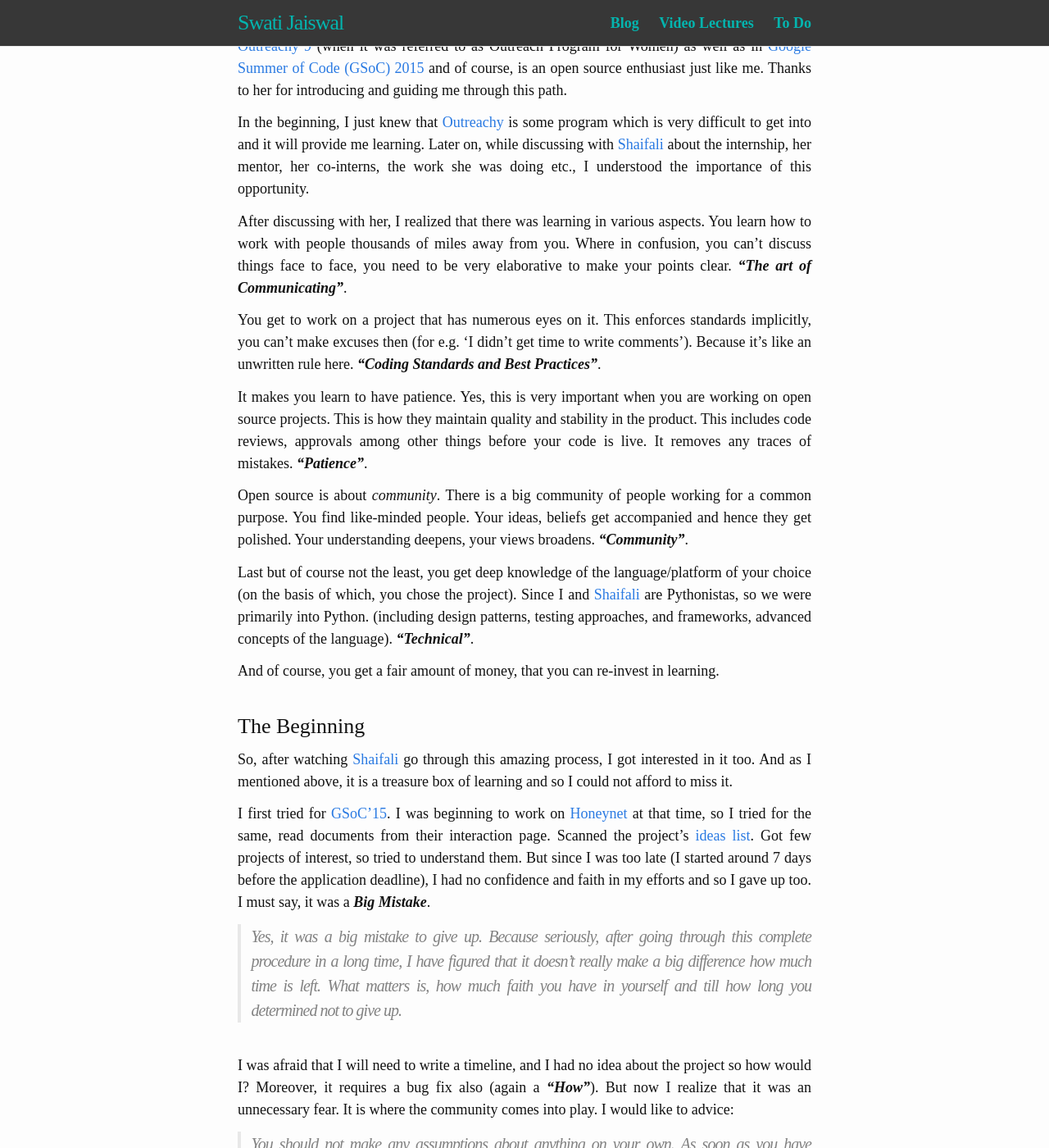
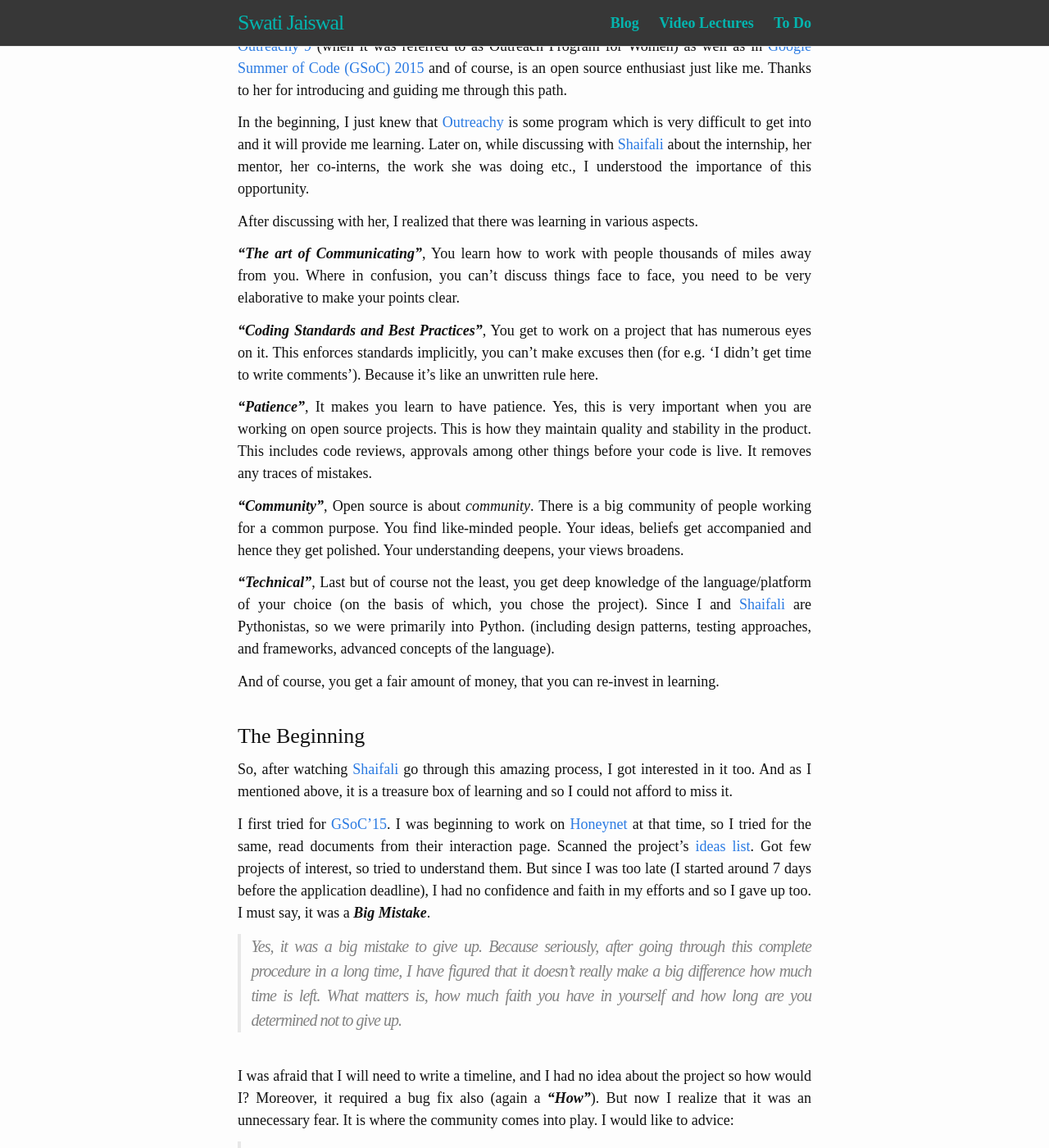
Before and after one commit to curioswati-zz/curioswati.github.io, a Jekyll site: the page built from _posts/2016-05-17-dont-give-up-till-you-get-in.md, in a window 1280 px wide and 1400 px high, scrolled down 447 px. Shown: the whole window at 82% size. Built offline with Jekyll 4.4.1, drawn with Linux system fonts in a browser that asks for light colours; some of the changed text lies outside the part shown.

Commit message:
few more modifications

```diff
--- a/_posts/2016-05-17-dont-give-up-till-you-get-in.md
+++ b/_posts/2016-05-17-dont-give-up-till-you-get-in.md
@@ -24,26 +25,29 @@ In the beginning, I just knew that [Outreachy](https://www.gnome.org/outreachy/)
 Later on, while discussing with [Shaifali](https://exploreshaifali.github.io) about the internship, her mentor, her co-interns, the work she was doing etc.,
 I understood the importance of this opportunity.
 
-After discussing with her, I realized that there was learning in various aspects. You learn how to work with people thousands of miles away from you.
+After discussing with her, I realized that there was learning in various aspects.
+
+_**"The art of Communicating"**_,
+ You learn how to work with people thousands of miles away from you.
 Where in confusion, you can't discuss things face to face, you need to be very elaborative to make your points clear.
-_**"The art of Communicating"**_.
 
+_**"Coding Standards and Best Practices"**_,
 You get to work on a project that has numerous eyes on it. This enforces standards implicitly,
 you can't make excuses then (for e.g. 'I didn't get time to write comments'). Because it's like an unwritten rule here.
-_**"Coding Standards and Best Practices"**_.
 
+_**"Patience"**_,
 It makes you learn to have patience. Yes, this is very important when you are working on open source projects.
 This is how they maintain quality and stability in the product.
 This includes code reviews, approvals among other things before your code is live. It removes any traces of mistakes.
-_**"Patience"**_.
 
+_**"Community"**_,
 Open source is about *community*. There is a big community of people working for a common purpose. You find like-minded people.
 Your ideas, beliefs get accompanied and hence they get polished. Your understanding deepens, your views broadens.
-_**"Community"**_.
 
+_**"Technical"**_,
 Last but of course not the least, you get deep knowledge of the language/platform of your choice (on the basis of which, you chose the project).
 Since I and [Shaifali](https://exploreshaifali.github.io/) are Pythonistas, so we were primarily into Python. (including design patterns, testing approaches, and frameworks, advanced concepts of the language).
-_**"Technical"**_.
+
 
 And of course, you get a fair amount of money, that you can re-invest in learning.
 <br>
@@ -59,11 +63,11 @@ But since I was too late (I started around 7 days before the application deadlin
 I must say, it was a _**Big Mistake**_.
 
 > Yes, it was a big mistake to give up. Because seriously, after going through this complete procedure in a long time, I have figured that it doesn't really make a big difference how much time is left.
-What matters is, how much faith you have in yourself and till how long you determined not to give up.
+What matters is, how much faith you have in yourself and how long are you determined not to give up.
 
 <br>
 I was afraid that I will need to write a timeline, and I had no idea about the project so how would I?
-Moreover, it requires a bug fix also (again a _**"How"**_).
+Moreover, it required a bug fix also (again a _**"How"**_).
 But now I realize that it was an unnecessary fear. It is where the community comes into play.
 I would like to advice:
 
@@ -216,3 +220,8 @@ But few things are good to learn from other's experiences. I also learned few of
 So do try your own way, keep the above points in mind and don't forget...
 
 _**"Don't Give Up... Till You Get In"**_
+
+
+<br>
+<br>
+PS: Special thanks to [Amber Jain](http://amberja.in/) for helping me improve the post.
```
Also changed, not shown: other parts of _posts/2016-05-17-dont-give-up-till-you-get-in.md (+3 -2 lines).
